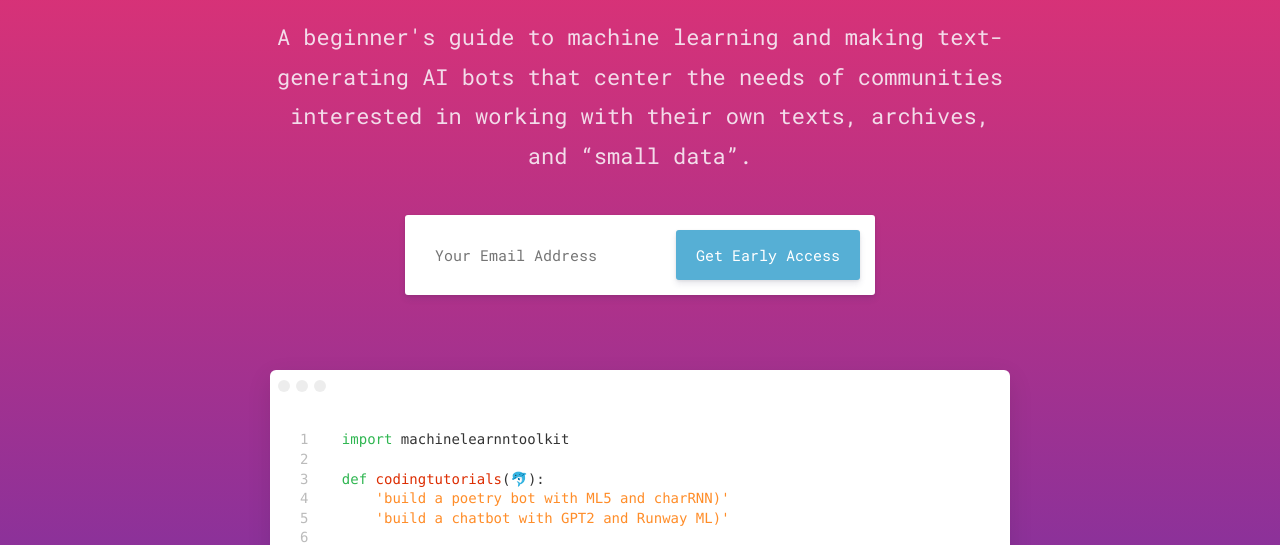
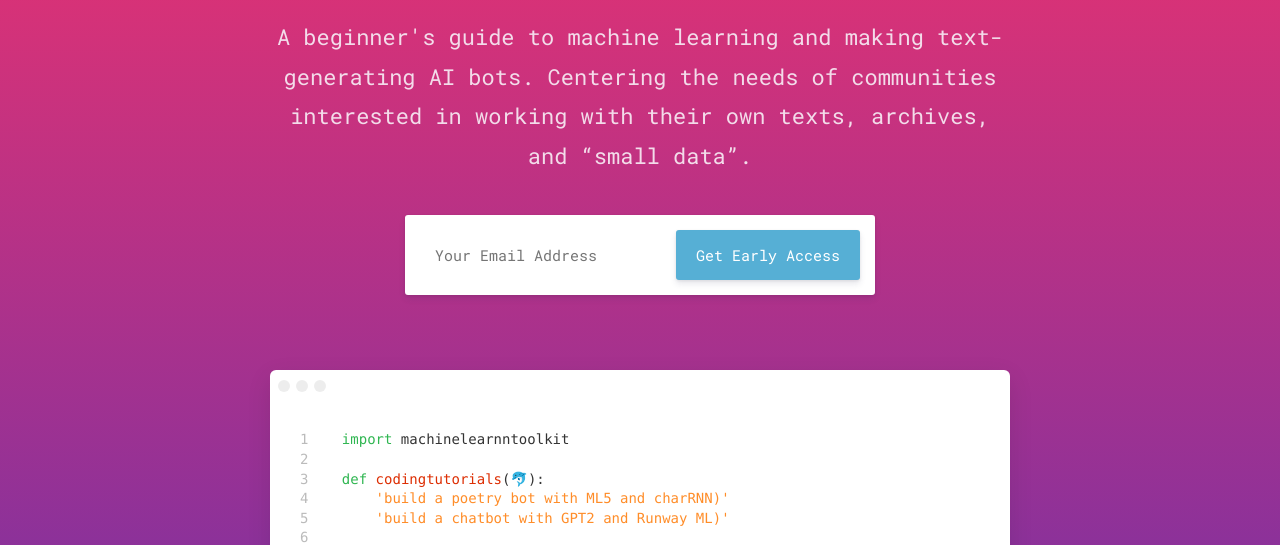
Before and after one commit to kittenlogic/ml5toolkit, a plain HTML site: page index.html in a window 1280 px wide. Shown: the part 250-795 px from the top of the page. Drawn offline with Linux system fonts and the light colour scheme.

Commit message:
updated description again again again

```diff
--- a/index.html
+++ b/index.html
@@ -5,7 +5,7 @@
     <title>DIY AI 👽: ML5 Community Starter Toolkit</title>
     <meta charSet="utf-8">
     <meta name="viewport" content="width=device-width,initial-scale=1">
-    <meta name="description" content="A beginner's guide to machine learning and making text-generating AI bots that center the needs of communities interested in working with their own texts, archives, and “small data”.">
+    <meta name="description" content="A beginner's guide to machine learning and making text-generating AI bots. Centering the needs of communities interested in working with their own texts, archives, and “small data”. ">
     <meta property="og:image" content="">
     <link href="https://fonts.googleapis.com/css?family=Roboto+Mono%7CRoboto:900" rel="stylesheet">
 
@@ -121,7 +121,7 @@
         <div class="container mb40">
           <div class="col-12 text-center">
             <h1 class="heading primary-color launchaco-builder-hoverable">DIY AI: ML5 Community Starter Kit</h1>
-            <h2 class="subheading secondary-color mt20 launchaco-builder-hoverable">A beginner's guide to machine learning and making text-generating AI bots that center the needs of communities interested in working with their own texts, archives, and “small data”.
+            <h2 class="subheading secondary-color mt20 launchaco-builder-hoverable">A beginner's guide to machine learning and making text-generating AI bots. Centering the needs of communities interested in working with their own texts, archives, and “small data”.
             </h2>
             <div class="mt40">
               <form action="https://queer.us17.list-manage.com/subscribe/post?u=a08809da261e988a6bb3ba332&amp;id=f8df02ce33" method="post" id="mc-embedded-subscribe-form" name="mc-embedded-subscribe-form" target="_blank" novalidate="novalidate" class="container-sml mailchimp flex mb20"><input type="email" value="" name="EMAIL" id="mce-EMAIL" placeholder="Your Email Address" required="required" class="mailchimp-input mobile-text-center">
```
Also changed, not shown: 1 other file.
